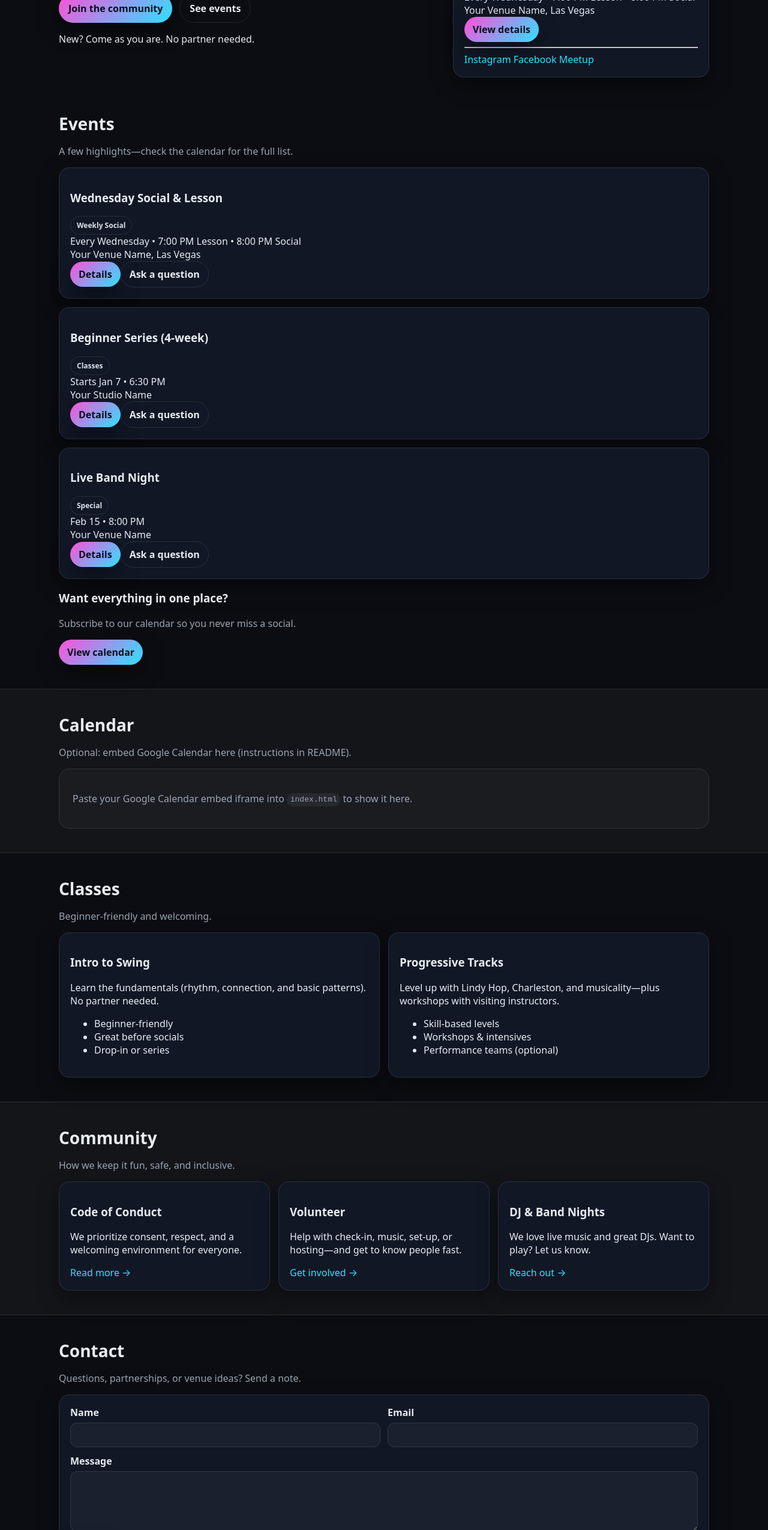
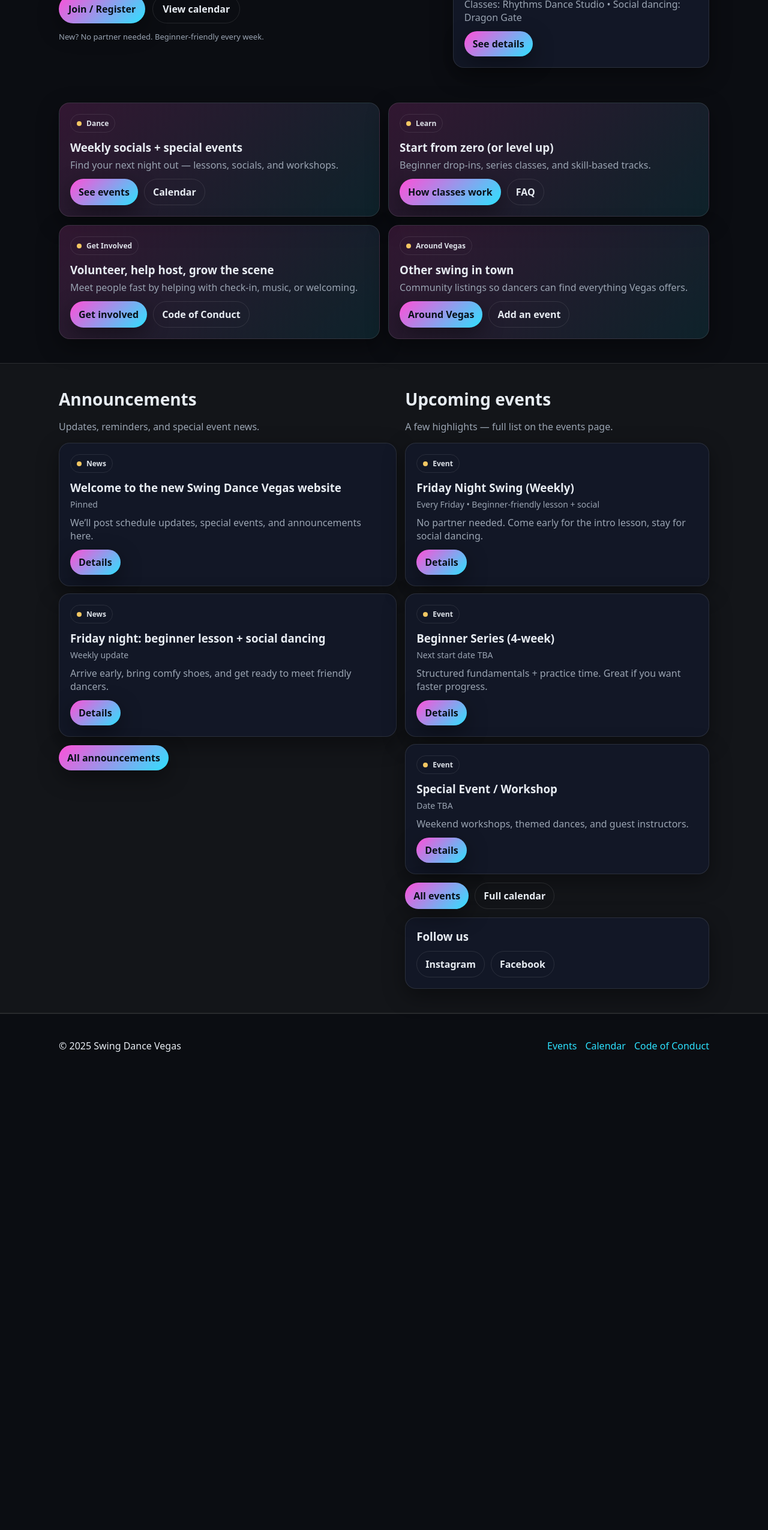
Before and after one commit to Comtrag8/SwingDanceVegas, a plain HTML site: page index.html in a window 1280 px wide. Shown: the part 250-2800 px from the top of the page at 60% size. After the commit the page ends 2046 px from the top, so only its background shows below. Drawn offline with Linux system fonts and the light colour scheme.

Commit message:
Update index.html

```diff
--- a/index.html
+++ b/index.html
@@ -7,25 +7,23 @@
   <meta name="description" content="Classes, socials, and events for the Swing Dance Vegas community." />
   <link rel="icon" href="assets/favicon.svg" />
   <link rel="stylesheet" href="styles.css" />
-  <meta property="og:title" content="Swing Dance Vegas" />
-  <meta property="og:description" content="Classes, socials, and events for the Swing Dance Vegas community." />
-  <meta property="og:type" content="website" />
 </head>
-
 <body>
-  <header class="site-header">
+  <header class="header">
     <div class="container header-inner">
-      <a class="brand" href="#">
-        <img src="assets/logo.svg" alt="Swing Dance Vegas" class="logo" />
-        <span class="brand-text">Swing Dance Vegas</span>
+      <a class="brand" href="index.html">
+        <img class="logo" src="assets/logo.svg" alt="Swing Dance Vegas" />
+        <strong id="brandName">Swing Dance Vegas</strong>
       </a>
       <nav class="nav">
-        <a href="#events">Events</a>
-        <a href="#classes">Classes</a>
-        <a href="#community">Community</a>
-        <a href="#contact">Contact</a>
+        <a href="announcements.html">Hot News</a>
+        <a href="events.html">Dance</a>
+        <a href="learn.html">Learn</a>
+        <a href="get-involved.html">Get Involved</a>
+        <a href="faq.html">FAQ</a>
+        <a href="contact.html">Contact</a>
       </nav>
-      <a class="button small" href="#join">Join</a>
+      <a class="button small" id="ctaPrimary" href="#">Join / Register</a>
     </div>
   </header>
 
@@ -33,156 +31,98 @@
     <section class="hero">
       <div class="container hero-grid">
         <div>
-          <h1>Vegas swings. You’re invited.</h1>
-          <p class="lead">
-            Weekly socials, beginner-friendly classes, workshops, and all the ways to get connected
-            with the Swing Dance Vegas community.
-          </p>
-          <div class="cta-row" id="join">
-            <a class="button" href="https://example.com" id="primaryCta" target="_blank" rel="noopener">Join the community</a>
-            <a class="button ghost" href="#events">See events</a>
+          <h1>Vintage swing, Vegas energy.</h1>
+          <p class="lead" id="tagline"></p>
+          <div class="cta-row">
+            <a class="button" id="ctaPrimary" href="#">Join / Register</a>
+            <a class="button ghost" href="calendar.html">View calendar</a>
           </div>
-          <p class="fineprint">New? Come as you are. No partner needed.</p>
+          <p class="fine">New? No partner needed. Beginner-friendly every week.</p>
         </div>
 
-        <div class="card hero-card">
-          <h2>Next up</h2>
-          <div id="nextEvent" class="next-event">
-            <p class="muted">Loading…</p>
+        <div class="card" id="weeklyAnchor">
+          <!-- Rendered by app.js -->
+        </div>
+      </div>
+    </section>
+
+    <section class="section">
+      <div class="container">
+        <div class="grid two">
+          <div class="tile">
+            <span class="pill"><span class="dot"></span> Dance</span>
+            <h3 style="margin:12px 0 6px">Weekly socials + special events</h3>
+            <p>Find your next night out — lessons, socials, and workshops.</p>
+            <div class="item-actions">
+              <a class="button small" href="events.html">See events</a>
+              <a class="button small ghost" href="calendar.html">Calendar</a>
+            </div>
           </div>
-          <hr />
-          <div class="social-row">
-            <a href="https://instagram.com/" target="_blank" rel="noopener">Instagram</a>
-            <a href="https://facebook.com/" target="_blank" rel="noopener">Facebook</a>
-            <a href="https://www.meetup.com/" target="_blank" rel="noopener">Meetup</a>
+
+          <div class="tile">
+            <span class="pill"><span class="dot"></span> Learn</span>
+            <h3 style="margin:12px 0 6px">Start from zero (or level up)</h3>
+            <p>Beginner drop-ins, series classes, and skill-based tracks.</p>
+            <div class="item-actions">
+              <a class="button small" href="learn.html">How classes work</a>
+              <a class="button small ghost" href="faq.html">FAQ</a>
+            </div>
+          </div>
+
+          <div class="tile">
+            <span class="pill"><span class="dot"></span> Get Involved</span>
+            <h3 style="margin:12px 0 6px">Volunteer, help host, grow the scene</h3>
+            <p>Meet people fast by helping with check-in, music, or welcoming.</p>
+            <div class="item-actions">
+              <a class="button small" href="get-involved.html">Get involved</a>
+              <a class="button small ghost" href="code-of-conduct.html">Code of Conduct</a>
+            </div>
+          </div>
+
+          <div class="tile">
+            <span class="pill"><span class="dot"></span> Around Vegas</span>
+            <h3 style="margin:12px 0 6px">Other swing in town</h3>
+            <p>Community listings so dancers can find everything Vegas offers.</p>
+            <div class="item-actions">
+              <a class="button small" href="around.html">Around Vegas</a>
+              <a class="button small ghost" href="contact.html">Add an event</a>
+            </div>
           </div>
         </div>
       </div>
     </section>
 
-    <section id="events" class="section">
-      <div class="container">
-        <div class="section-head">
-          <h2>Events</h2>
-          <p class="muted">A few highlights—check the calendar for the full list.</p>
+    <section class="section alt">
+      <div class="container split">
+        <div>
+          <div class="section-head">
+            <h2>Announcements</h2>
+            <p class="muted">Updates, reminders, and special event news.</p>
+          </div>
+          <div id="announcementsPreview" class="list"></div>
+          <div class="item-actions" style="margin-top:14px">
+            <a class="button small" href="announcements.html">All announcements</a>
+          </div>
         </div>
 
-        <div class="grid" id="eventsGrid">
-          <!-- Cards are rendered by script.js -->
-        </div>
+        <div>
+          <div class="section-head">
+            <h2>Upcoming events</h2>
+            <p class="muted">A few highlights — full list on the events page.</p>
+          </div>
+          <div id="eventsPreview" class="list"></div>
+          <div class="item-actions" style="margin-top:14px">
+            <a class="button small" href="events.html">All events</a>
+            <a class="button small ghost" href="calendar.html">Full calendar</a>
+          </div>
 
-        <div class="callout">
-          <div>
-            <h3>Want everything in one place?</h3>
-            <p class="muted">Subscribe to our calendar so you never miss a social.</p>
+          <div class="card" style="margin-top:14px">
+            <h3 style="margin:0 0 8px">Follow us</h3>
+            <div class="item-actions">
+              <a class="button small ghost" id="igLink" href="#" target="_blank" rel="noopener">Instagram</a>
+              <a class="button small ghost" id="fbLink" href="#" target="_blank" rel="noopener">Facebook</a>
+            </div>
           </div>
-          <a class="button small" href="#calendar">View calendar</a>
-        </div>
-      </div>
-    </section>
-
-    <section id="calendar" class="section alt">
-      <div class="container">
-        <div class="section-head">
-          <h2>Calendar</h2>
-          <p class="muted">Optional: embed Google Calendar here (instructions in README).</p>
-        </div>
-
-        <div class="embed">
-          <div class="embed-placeholder">
-            <p class="muted">
-              Paste your Google Calendar embed iframe into <code>index.html</code> to show it here.
-            </p>
-          </div>
-        </div>
-      </div>
-    </section>
-
-    <section id="classes" class="section">
-      <div class="container">
-        <div class="section-head">
-          <h2>Classes</h2>
-          <p class="muted">Beginner-friendly and welcoming.</p>
-        </div>
-
-        <div class="grid two">
-          <div class="card">
-            <h3>Intro to Swing</h3>
-            <p>Learn the fundamentals (rhythm, connection, and basic patterns). No partner needed.</p>
-            <ul>
-              <li>Beginner-friendly</li>
-              <li>Great before socials</li>
-              <li>Drop-in or series</li>
-            </ul>
-          </div>
-          <div class="card">
-            <h3>Progressive Tracks</h3>
-            <p>Level up with Lindy Hop, Charleston, and musicality—plus workshops with visiting instructors.</p>
-            <ul>
-              <li>Skill-based levels</li>
-              <li>Workshops & intensives</li>
-              <li>Performance teams (optional)</li>
-            </ul>
-          </div>
-        </div>
-      </div>
-    </section>
-
-    <section id="community" class="section alt">
-      <div class="container">
-        <div class="section-head">
-          <h2>Community</h2>
-          <p class="muted">How we keep it fun, safe, and inclusive.</p>
-        </div>
-
-        <div class="grid three">
-          <div class="card">
-            <h3>Code of Conduct</h3>
-            <p>We prioritize consent, respect, and a welcoming environment for everyone.</p>
-            <a href="code-of-conduct.html">Read more →</a>
-          </div>
-          <div class="card">
-            <h3>Volunteer</h3>
-            <p>Help with check-in, music, set-up, or hosting—and get to know people fast.</p>
-            <a href="#contact">Get involved →</a>
-          </div>
-          <div class="card">
-            <h3>DJ & Band Nights</h3>
-            <p>We love live music and great DJs. Want to play? Let us know.</p>
-            <a href="#contact">Reach out →</a>
-          </div>
-        </div>
-      </div>
-    </section>
-
-    <section id="contact" class="section">
-      <div class="container">
-        <div class="section-head">
-          <h2>Contact</h2>
-          <p class="muted">Questions, partnerships, or venue ideas? Send a note.</p>
-        </div>
-
-        <div class="card">
-          <form class="form" action="https://formspree.io/f/YOUR_FORM_ID" method="POST">
-            <div class="row">
-              <label>
-                Name
-                <input name="name" autocomplete="name" required />
-              </label>
-              <label>
-                Email
-                <input type="email" name="email" autocomplete="email" required />
-              </label>
-            </div>
-            <label>
-              Message
-              <textarea name="message" rows="5" required></textarea>
-            </label>
-            <button class="button" type="submit">Send</button>
-            <p class="fineprint muted">
-              Replace the Formspree URL with your own (or remove the form and use a mailto link).
-            </p>
-          </form>
         </div>
       </div>
     </section>
@@ -191,14 +131,15 @@
       <div class="container footer-inner">
         <p>© <span id="year"></span> Swing Dance Vegas</p>
         <div class="footer-links">
-          <a href="#events">Events</a>
-          <a href="#classes">Classes</a>
+          <a href="events.html">Events</a>
+          <a href="calendar.html">Calendar</a>
           <a href="code-of-conduct.html">Code of Conduct</a>
         </div>
       </div>
     </footer>
   </main>
 
-  <script src="script.js"></script>
+  <script src="config.js"></script>
+  <script src="app.js"></script>
 </body>
 </html>
```
